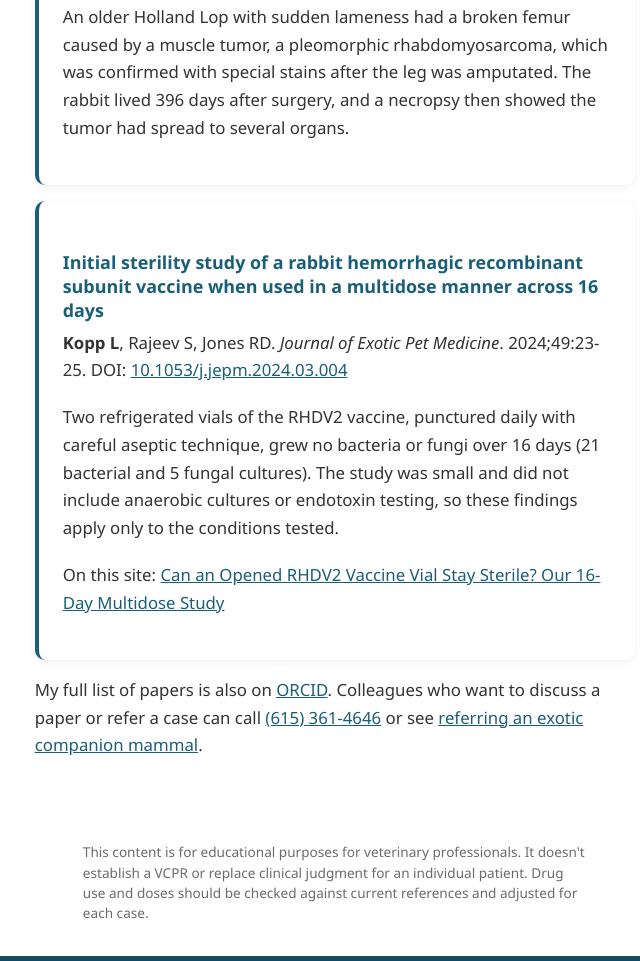
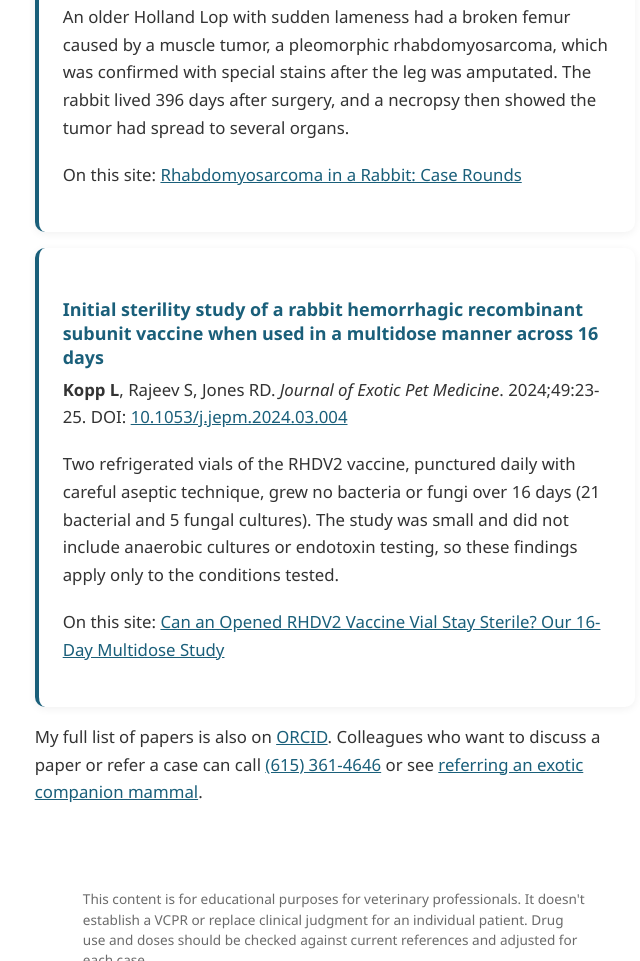
Before and after one commit to DVM-logankopp-com/logankopp.com, a plain HTML site: page publications.html in a window 1280 px wide. Shown: the part 2835-3796 px from the top of the page, without its empty margins (305-945 px from the left). Drawn offline with Linux system fonts and the light colour scheme.

Commit message:
Link the rhabdomyosarcoma paper to the live case post.
The publications page already had this link waiting, and the post is now on main.

Co-authored-by: DVM-logankopp-com <DVM-logankopp-com@users.noreply.github.com>

```diff
--- a/publications.html
+++ b/publications.html
@@ -221,7 +221,7 @@
         <h3><a href="https://doi.org/10.1016/j.tcam.2024.100892">Rhabdomyosarcoma in a Rabbit</a></h3>
         <p><strong>Kopp L</strong>, Garner M, Priest K. <i>Topics in Companion Animal Medicine</i>. 2024;61:100892. DOI: <a href="https://doi.org/10.1016/j.tcam.2024.100892">10.1016/j.tcam.2024.100892</a></p>
         <p>An older Holland Lop with sudden lameness had a broken femur caused by a muscle tumor, a pleomorphic rhabdomyosarcoma, which was confirmed with special stains after the leg was amputated. The rabbit lived 396 days after surgery, and a necropsy then showed the tumor had spread to several organs.</p>
-        <!-- Add when live: <p>On this site: <a href="blog/rabbit-rhabdomyosarcoma-pathologic-fracture.html">Rhabdomyosarcoma in a Rabbit: Case Rounds</a></p> -->
+        <p>On this site: <a href="blog/rabbit-rhabdomyosarcoma-pathologic-fracture.html">Rhabdomyosarcoma in a Rabbit: Case Rounds</a></p>
       </article>
       <article class="blog-preview">
         <h3><a href="https://doi.org/10.1053/j.jepm.2024.03.004">Initial sterility study of a rabbit hemorrhagic recombinant subunit vaccine when used in a multidose manner across 16 days</a></h3>
```
